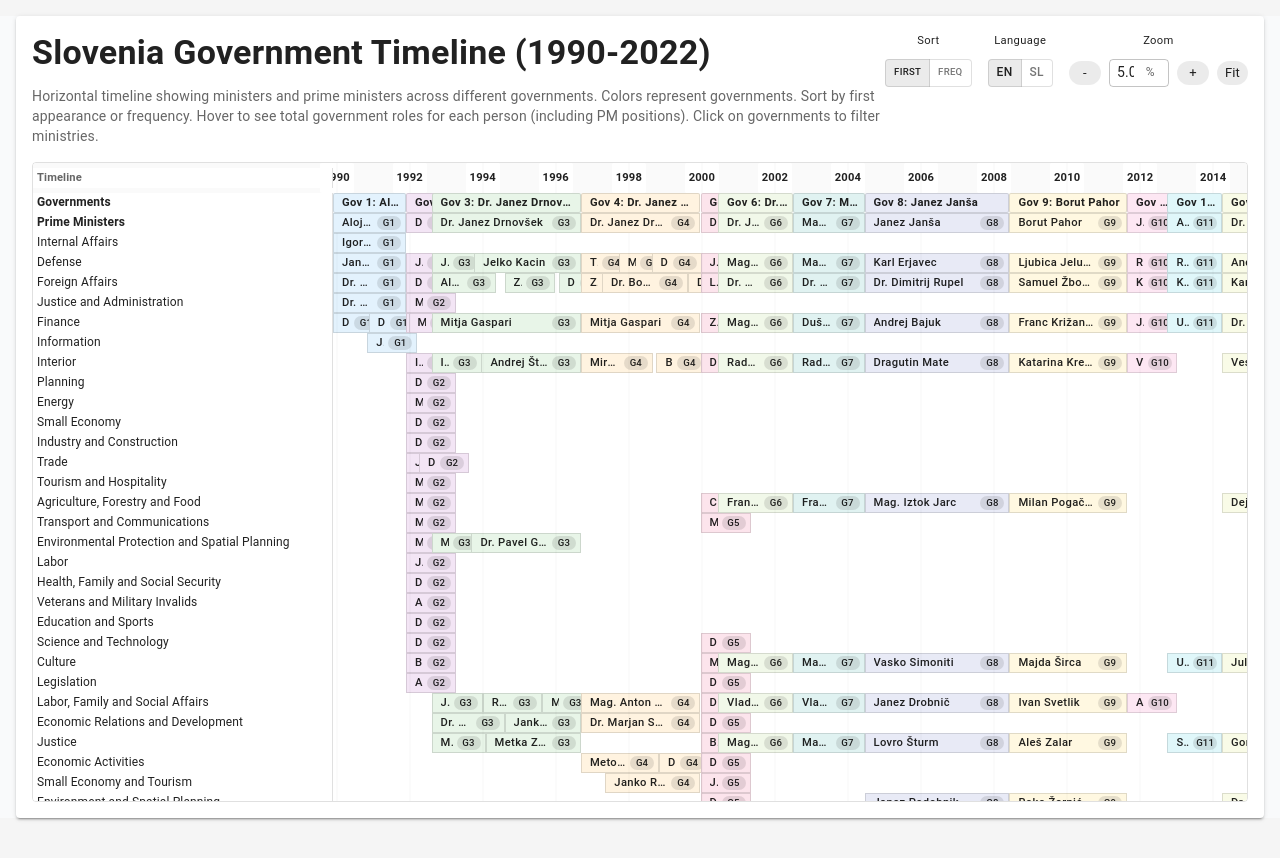
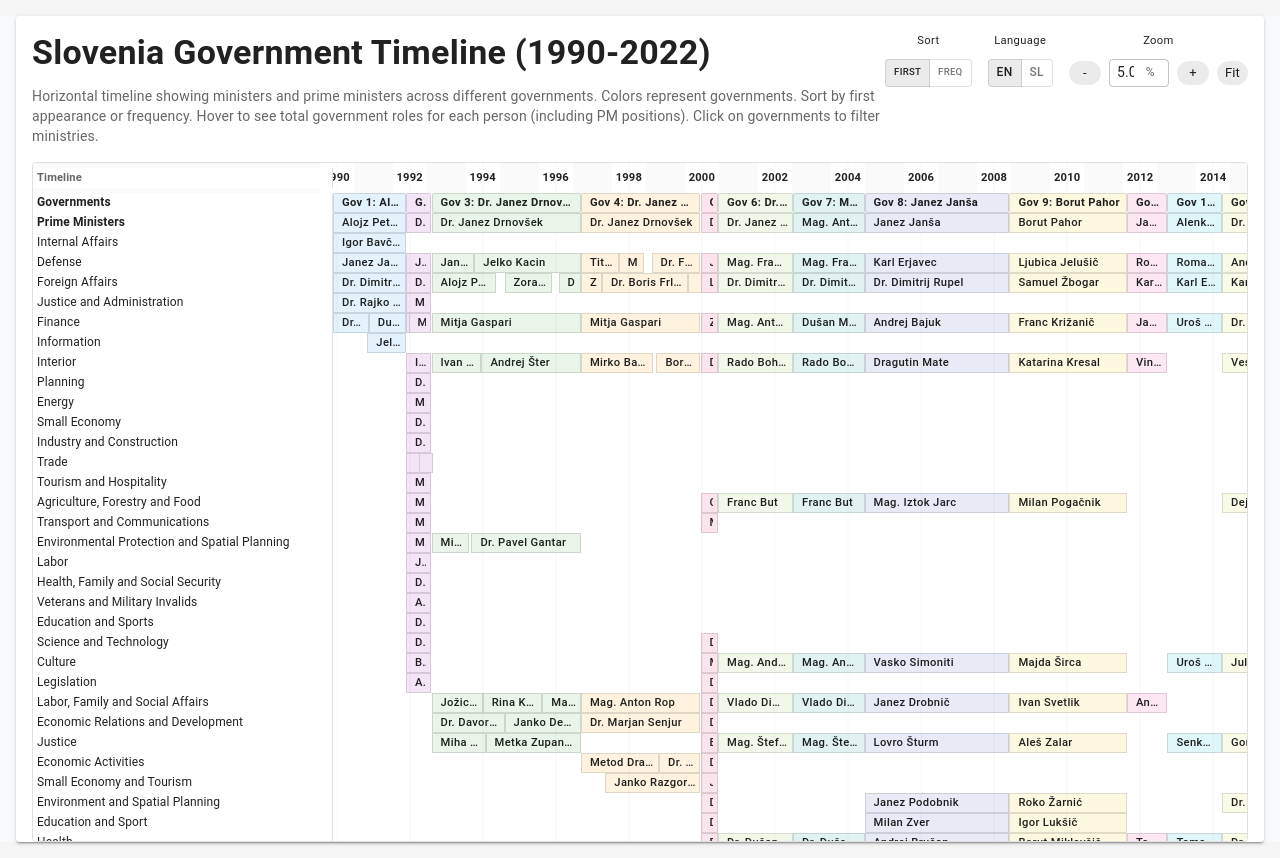
Before and after one commit to nraw/git_laws, a Next.js app in the folder viz/: page / in a window 1280 px wide. Before the commit the page ends 834 px from the top, so only its background shows below. Built offline with nearby package versions, Linux system fonts and the light colour scheme; what @mui/material-nextjs would draw is missing.

Commit message:
slightly more vertical

```diff
--- a/viz/src/components/TimelineVisualization.tsx
+++ b/viz/src/components/TimelineVisualization.tsx
@@ -17,7 +17,7 @@ import ministersData from '../data/ministers_combined.json';
 const TimelineContainer = styled(Box)(({ theme }) => ({
   position: 'relative',
   width: '100%',
-  height: '80vh',
+  height: '85vh',
   overflow: 'auto',
   border: `1px solid ${theme.palette.divider}`,
   borderRadius: theme.shape.borderRadius,
@@ -546,7 +546,7 @@ export default function TimelineVisualization() {
     const start = new Date(startDate);
     const end = new Date(endDate);
     const daysDiff = Math.ceil((end.getTime() - start.getTime()) / (1000 * 60 * 60 * 24));
-    return Math.max(daysDiff * pixelsPerDay, 50); // Minimum width of 50px
+    return daysDiff * pixelsPerDay; // No minimum width constraint
   }, [pixelsPerDay]);
 
   const getDateFromPosition = useCallback((pixelPosition: number) => {
@@ -635,7 +635,7 @@ export default function TimelineVisualization() {
 
 
   return (
-    <Paper elevation={2} sx={{ m: 2, p: 2 }}>
+    <Paper elevation={2} sx={{ m: 2, p: 2, pb: 0 }}>
       <Box display="flex" justifyContent="space-between" alignItems="flex-start" mb={2}>
         <Box flex={1}>
           <Typography variant="h4" gutterBottom>
@@ -885,6 +885,9 @@ export default function TimelineVisualization() {
                     }
                     arrow
                     placement="top"
+                    leaveDelay={0}
+                    enterDelay={100}
+                    disableInteractive={true}
                   >
                     <GovernmentBar
                       isSelected={selectedGovernment === government.number}
@@ -983,6 +986,9 @@ export default function TimelineVisualization() {
                     }
                     arrow
                     placement="top"
+                    leaveDelay={0}
+                    enterDelay={100}
+                    disableInteractive={true}
                   >
                     <MinisterBar
                       style={{
@@ -1001,7 +1007,6 @@ export default function TimelineVisualization() {
                       <Box sx={{
                         display: 'flex',
                         alignItems: 'center',
-                        gap: 0.5,
                         width: '100%',
                         overflow: 'hidden'
                       }}>
@@ -1013,27 +1018,11 @@ export default function TimelineVisualization() {
                             whiteSpace: 'nowrap',
                             overflow: 'hidden',
                             textOverflow: 'ellipsis',
-                            flexGrow: 1,
-                            minWidth: 0
+                            width: '100%'
                           }}
                         >
                           {government.primeMinister}
                         </Typography>
-                        <Chip
-                          label={`G${government.number}`}
-                          size="small"
-                          sx={{
-                            height: '14px',
-                            fontSize: '0.6rem',
-                            minWidth: '24px',
-                            '& .MuiChip-label': {
-                              px: 0.3,
-                              py: 0
-                            },
-                            backgroundColor: 'rgba(0,0,0,0.1)',
-                            color: 'inherit'
-                          }}
-                        />
                       </Box>
                     </MinisterBar>
                   </Tooltip>
@@ -1098,6 +1087,9 @@ export default function TimelineVisualization() {
                       }
                       arrow
                       placement="top"
+                      leaveDelay={0}
+                      enterDelay={100}
+                      disableInteractive={true}
                     >
                       <MinisterBar
                         style={{
@@ -1116,7 +1108,6 @@ export default function TimelineVisualization() {
                         <Box sx={{
                           display: 'flex',
                           alignItems: 'center',
-                          gap: 0.5,
                           width: '100%',
                           overflow: 'hidden'
                         }}>
@@ -1128,27 +1119,11 @@ export default function TimelineVisualization() {
                               whiteSpace: 'nowrap',
                               overflow: 'hidden',
                               textOverflow: 'ellipsis',
-                              flexGrow: 1,
-                              minWidth: 0
+                              width: '100%'
                             }}
                           >
                             {minister.name}
                           </Typography>
-                          <Chip
-                            label={`G${minister.governmentNumber}`}
-                            size="small"
-                            sx={{
-                              height: '14px',
-                              fontSize: '0.6rem',
-                              minWidth: '24px',
-                              '& .MuiChip-label': {
-                                px: 0.3,
-                                py: 0
-                              },
-                              backgroundColor: 'rgba(0,0,0,0.1)',
-                              color: 'inherit'
-                            }}
-                          />
                         </Box>
                       </MinisterBar>
                     </Tooltip>
```
